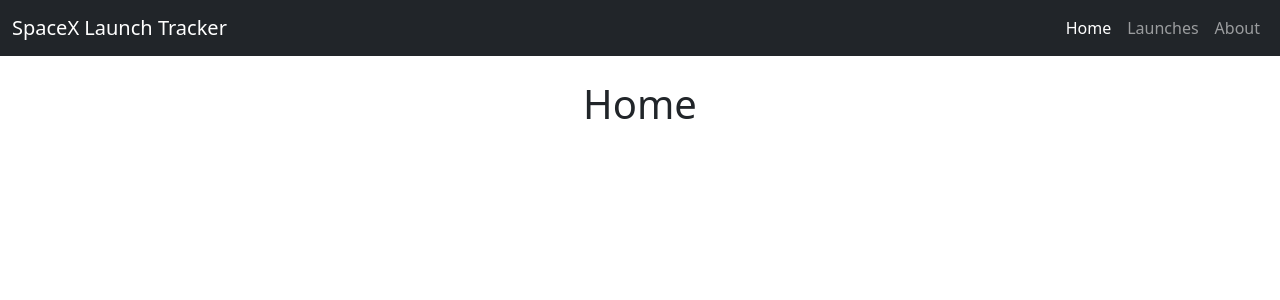
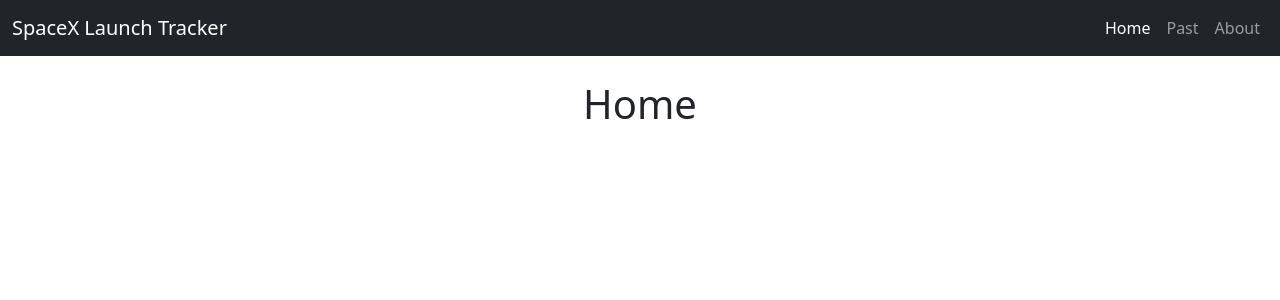
Before and after one commit to esadek/spacex-launch-tracker, a Flask app: page / in a window 1280 px wide. Shown: the top 300 px of the page. Run offline with Flask 2, Linux system fonts and the light colour scheme; some libraries are stand-ins or nearby versions.

Commit message:
Rename launches to past

```diff
--- a/app.py
+++ b/app.py
@@ -25,13 +25,13 @@ launchpads = {
 def home():
     return render_template('index.html', home_active=active)
 
-@app.route('/launches')
+@app.route('/past')
 def launches():
     r = get('https://api.spacexdata.com/v4/launches/past')
     past_launches = loads(r.text)[::-1]
     return render_template(
-        'launches.html',
-        launches_active=active,
+        'past.html',
+        past_active=active,
         past_launches=past_launches,
         rockets=rockets,
         launchpads=launchpads
--- a/templates/layout.html
+++ b/templates/layout.html
@@ -20,7 +20,7 @@
               <a class="nav-link {{ home_active }}" href="/">Home</a>
             </li>
             <li class="nav-item">
-              <a class="nav-link {{ launches_active }}" href="/launches">Launches</a>
+              <a class="nav-link {{ past_active }}" href="/past">Past</a>
             </li>
             <li class="nav-item">
               <a class="nav-link {{ about_active }}" href="/about">About</a>
--- a/templates/launches.html
+++ b/templates/past.html
@@ -1,7 +1,6 @@
 {% extends "layout.html" %}
 {% block content %}
-<h1 class="text-center mb-4">Launches</h1>
-<h2 class="mb-3">Past Launches</h2>
+<h1 class="text-center mb-4">Past Launches</h1>
 {% for launch in past_launches %}
 <div class="card bg-light mb-3">
   <div class="card-body">
```
